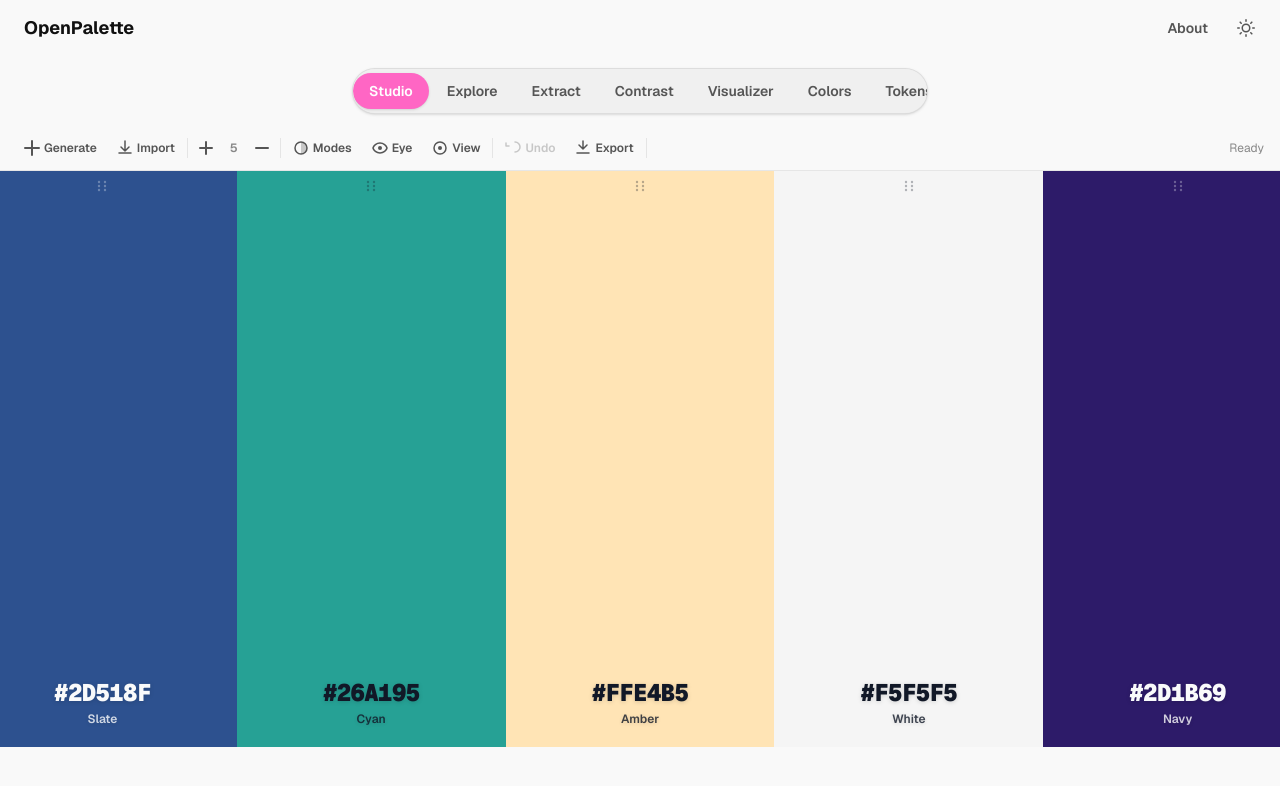
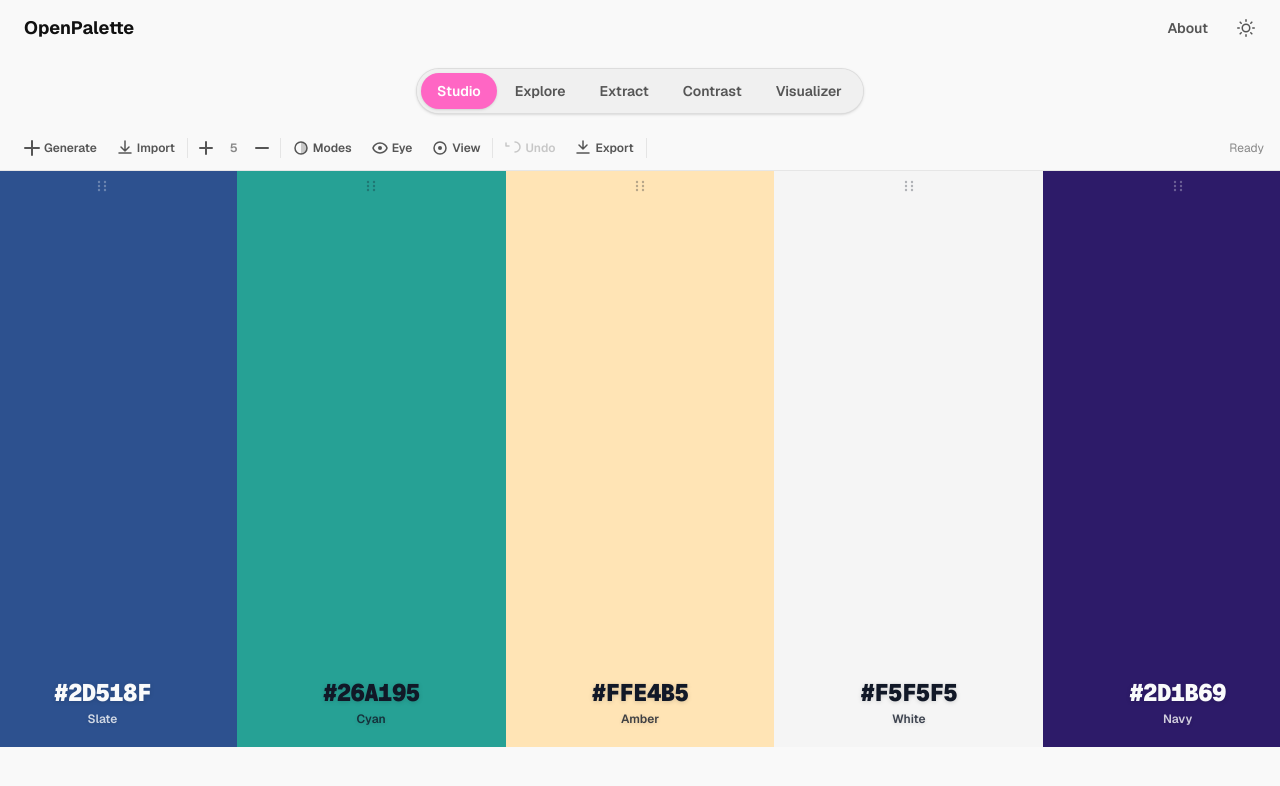
Before and after one commit to sparshsam/openpalette, a Next.js app: page / in a window 1280 px wide. Shown: the top 786 px of the page. Built offline with nearby package versions, Linux system fonts and the light colour scheme.

Commit message:
fix: smooth scrolling nav, 5 tabs visible, no snap

```diff
--- a/src/components/openpalette-app.tsx
+++ b/src/components/openpalette-app.tsx
@@ -99,10 +99,10 @@ export function OpenPaletteApp() {
 
   return <div>
     <nav className="flex justify-center py-3 px-2" aria-label="Tabs">
-      <div className="flex gap-0.5 p-1 rounded-full bg-[var(--bg-surface)] border border-[var(--border-default)] shadow-sm overflow-x-auto scroll-smooth snap-x snap-mandatory no-scrollbar max-w-[36rem]"
+      <div className="flex gap-0.5 p-1 rounded-full bg-[var(--bg-surface)] border border-[var(--border-default)] shadow-sm overflow-x-auto scroll-smooth no-scrollbar w-[26rem] sm:w-[28rem]"
         onWheel={(e) => { e.currentTarget.scrollLeft += e.deltaY; }}>
         {tabs.map((t) => (
-          <button key={t.id} className={`snap-start rounded-full px-4 py-2 text-sm font-semibold whitespace-nowrap transition-all ${
+          <button key={t.id} className={`rounded-full px-4 py-2 text-sm font-semibold whitespace-nowrap transition-all ${
             mounted && activeTab === t.id
               ? "bg-[var(--accent)] text-white shadow-sm"
               : "text-[var(--text-secondary)] hover:text-[var(--accent)]"
```
